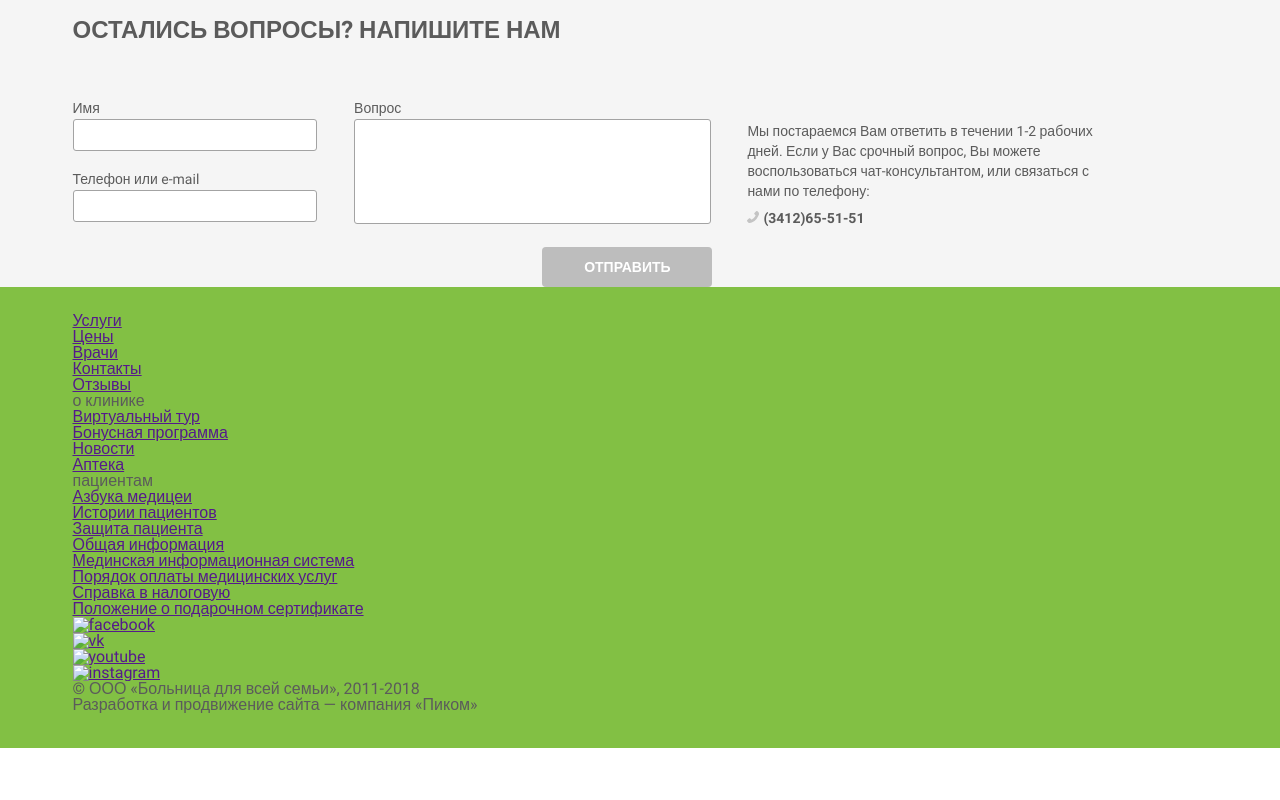
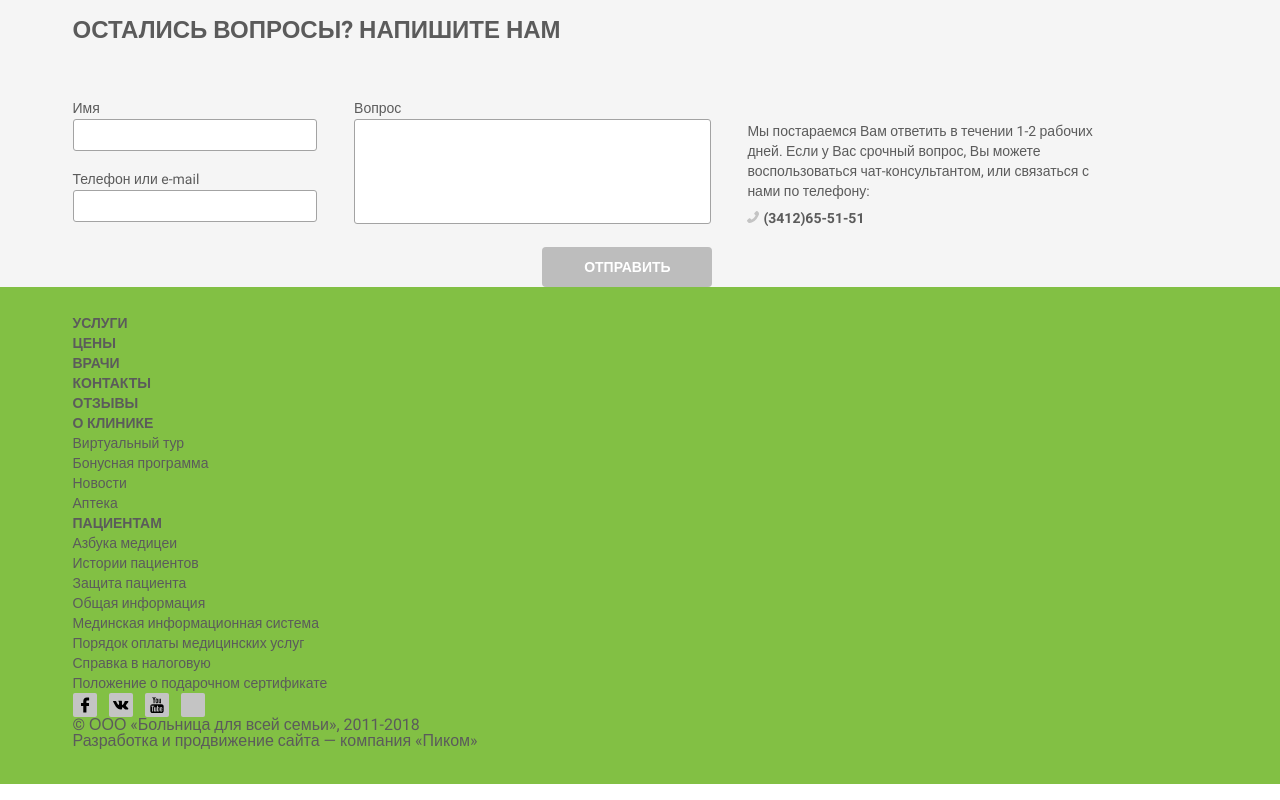
Before and after one commit to Ledyanoy/medic, a website: page index.html in a window 1280 px wide. Shown: the part 2758-3558 px from the top of the page. Before the commit the page ends 3522 px from the top, so only its background shows below. Drawn offline with Linux system fonts and the light colour scheme.

Commit message:
add footer

```diff
--- a/index.html
+++ b/index.html
@@ -405,65 +405,75 @@
           <ul class="footer-main">
             <li>
               <ul>
-                <li><a href="">Услуги</a></li>
-                <li><a href="">Цены</a></li>
-                <li><a href="">Врачи</a></li>
-                <li><a href="">Контакты</a></li>
-                <li><a href="">Отзывы</a></li>
+                <li><a href="" class="font font--news-header font--uppercase">Услуги</a></li>
+                <li><a href="" class="font font--news-header font--uppercase">Цены</a></li>
+                <li><a href="" class="font font--news-header font--uppercase">Врачи</a></li>
+                <li><a href="" class="font font--news-header font--uppercase">Контакты</a></li>
+                <li><a href="" class="font font--news-header font--uppercase">Отзывы</a></li>
               </ul>
             </li>
 
             <li>
-              <h4>о клинике</h4>
+              <h3 class="font font--news-header font--uppercase">о клинике</h3>
               <ul>
-                <li><a href="">Виртуальный тур</a></li>
-                <li><a href="">Бонусная программа</a></li>
-                <li><a href="">Новости</a></li>
-                <li><a href="">Аптека</a></li>
+                <li><a href="" class="font font--form-description">Виртуальный тур</a></li>
+                <li><a href="" class="font font--form-description">Бонусная программа</a></li>
+                <li><a href="" class="font font--form-description">Новости</a></li>
+                <li><a href="" class="font font--form-description">Аптека</a></li>
               </ul>
             </li>
 
             <li>
-              <h4>пациентам</h4>
+              <h3 class="font font--news-header font--uppercase">пациентам</h3>
               <ul>
-                <li><a href="">Азбука медицеи</a></li>
-                <li><a href="">Истории пациентов</a></li>
-                <li><a href="">Защита пациента</a></li>
-                <li><a href="">Общая информация</a></li>
+                <li><a href="" class="font font--form-description">Азбука медицеи</a></li>
+                <li><a href="" class="font font--form-description">Истории пациентов</a></li>
+                <li><a href="" class="font font--form-description">Защита пациента</a></li>
+                <li><a href="" class="font font--form-description">Общая информация</a></li>
               </ul>
             </li>
 
             <li>
               <ul>
-                <li><a href="">Мединская информационная система</a></li>
-                <li><a href=""> Порядок оплаты медицинских услуг</a></li>
-                <li><a href="">Справка в налоговую</a></li>
+                <li><a href="" class="font font--form-description">Мединская информационная система</a></li>
+                <li><a href="" class="font font--form-description"> Порядок оплаты медицинских услуг</a></li>
+                <li><a href="" class="font font--form-description">Справка в налоговую</a></li>
               </ul>
             </li>
 
             <li>
               <ul>
-                <li><a href="">Положение о подарочном сертификате</a></li>
+                <li><a href="" class="font font--form-description">Положение о подарочном сертификате</a></li>
               </ul>
             </li>
 
             <li>
-              <ul>
-                <li>
-                  <a href=""><img src="" alt="facebook"></a>
+              <ul class="socials">
+                <li class="socials__item">
+                  <a href="" class="socials-cart">
+                    <svg class="icon socials-cart__icon">
+                    <use xlink:href="#facebook"></use>
+                  </svg>
+                </a>
                 </li>
-                <li>
-                  <a href=""><img src="" alt="vk"></a>
+                <li class="socials__item">
+                  <a href="" class="socials-cart">
+                      <svg class="icon socials-cart__icon">
+                        <use xlink:href="#vk"></use>
+                      </svg>
+                  </a>
                 </li>
-                <li>
-                  <a href=""><img src="" alt="youtube"></a>
+                <li class="socials__item">
+                  <a href="" class="socials-cart">
+                      <svg class="icon socials-cart__icon">
+                        <use xlink:href="#YouTube"></use>
+                      </svg>
+                  </a>
                 </li>
-                <li>
-                  <a href=""><img src="" alt="instagram"></a>
+                <li class="socials__item">
+                  <a href="" class="socials-cart"></a>
                 </li>
               </ul>
-            </li>
-          </ul>
 
           <ul class="">
             <li>© ООО «Больница для всей семьи», 2011-2018</li>
--- a/styles/button.scss
+++ b/styles/button.scss
@@ -4,6 +4,7 @@
     text-transform: uppercase;
     border-radius: 4px;
     font-weight: bold;
+    cursor: pointer;
     &--header {
         font-size: 10px;
         padding: 10px 0;
--- a/styles/font.scss
+++ b/styles/font.scss
@@ -1,4 +1,6 @@
 .font{
+    text-decoration: none;
+    color: $font-color;
     &--about {
         line-height: 24px;
     }
@@ -18,7 +20,6 @@
     &--person-name {
         font-size: 18px;
         line-height: 24px;
-        color: $font-color;
         font-weight: bold;
     }
     &--person-desc {
@@ -30,12 +31,10 @@
         font-size: 14px;
         line-height: 20px;
         font-weight: bold;
-        color: $font-color;
     }
     &--news-topic {
         font-size: 14px;
         line-height: 20px;
-        color: $font-color;
     }
     &--news-date {
         font-size: 12px;
@@ -58,7 +57,6 @@
         font-size: 12px;
         line-height: 20px;
         padding-right: 20px;
-        color: $font-color;
     }
     &--opening-hours {
         font-size: 14px;
@@ -89,5 +87,7 @@
         line-height: 20px;
         font-size: 14px;
     }
-
+    &--uppercase {
+        text-transform: uppercase;
+    }
 }
```
Also changed, not shown: styles.css.
